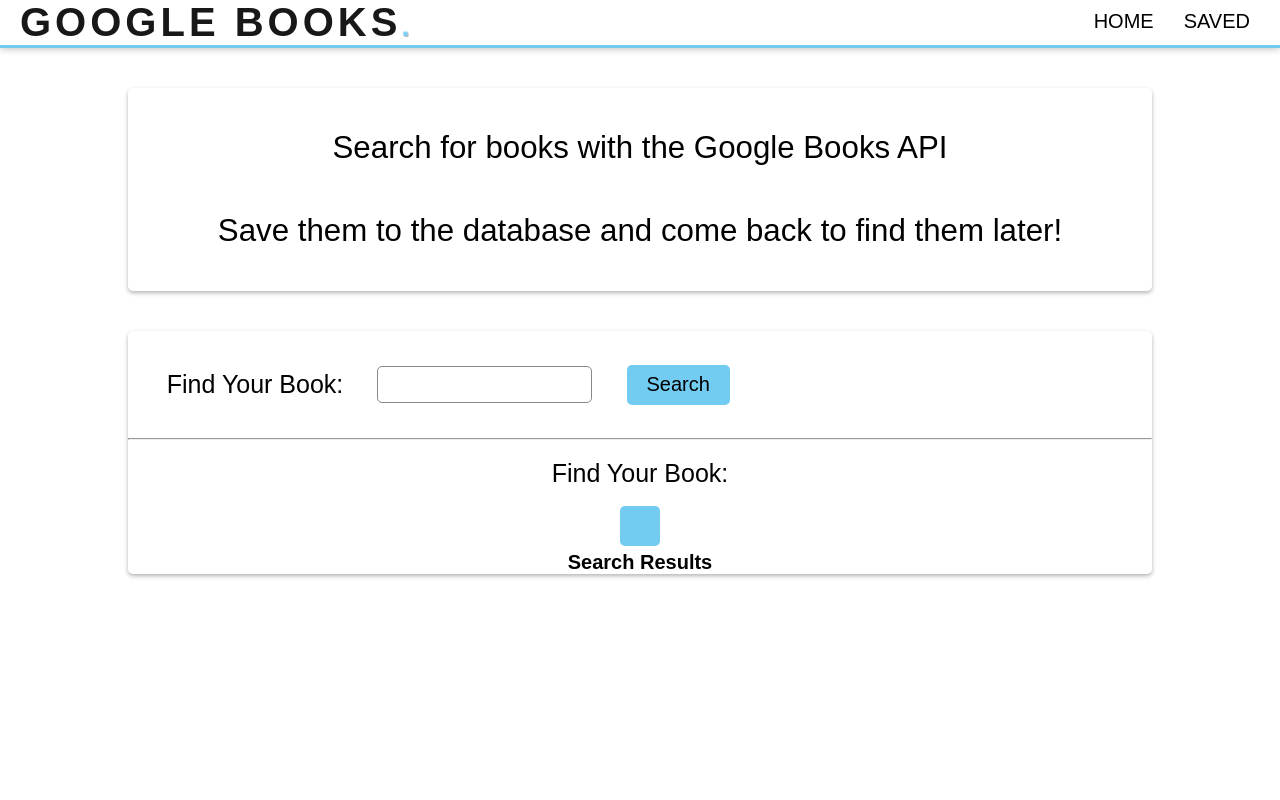
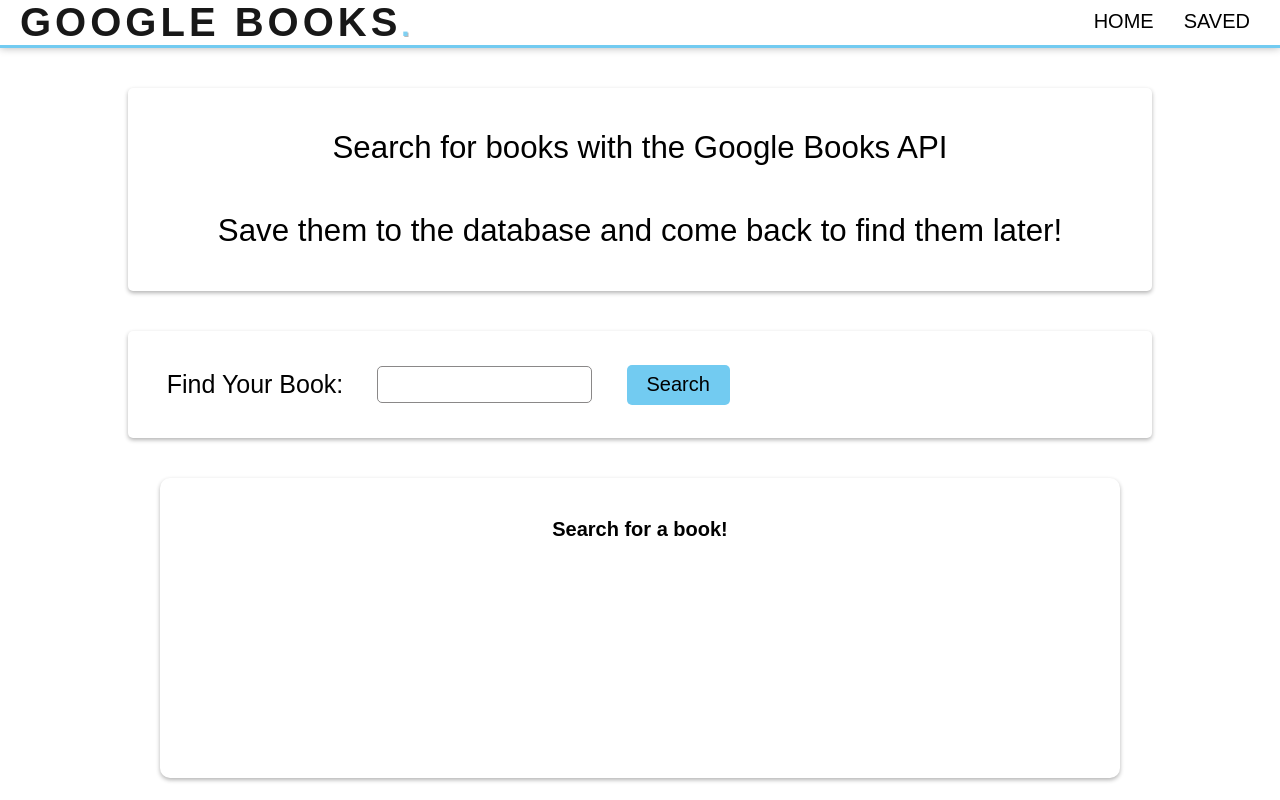
Before and after one commit to jayjscotto/google-books, a React (Create React App) app in the folder client/: page / in a window 1280 px wide. Built offline with nearby package versions, Linux system fonts and the light colour scheme.

Commit message:
google search cards showing

```diff
--- a/client/src/App.css
+++ b/client/src/App.css
@@ -17,7 +17,12 @@
     text-decoration: none;
   }
 
-  li:hover {
-    color: var(--clr-light);
-    cursor: pointer;
-  }
+
+
+  input {
+    border: 1px solid rgb(138, 136, 136);
+    border-radius: 5px;
+    font-size: 0.75em;
+    padding: 0.45em;
+    margin: 1em;
+}
--- /dev/null
+++ b/client/src/Components/BookCard/index.js
@@ -0,0 +1,14 @@
+import React from 'react';
+import './card.css';
+
+const BookCard = ({ children }) => {
+  return (
+    <li>
+      <div className='card'>
+        <div className='card-body'>{children}</div>
+      </div>
+    </li>
+  );
+};
+
+export default BookCard;
--- a/client/src/Components/Nav/index.js
+++ b/client/src/Components/Nav/index.js
@@ -8,10 +8,10 @@
         Google Books<span className="cyan">.</span>
       </h3>
       <ul>
-        <li>
+        <li className="nav-list">
           <a href='/'>Home</a>
         </li>
-        <li>
+        <li className="nav-list">
           <a href='/saved'>Saved</a>
         </li>
       </ul>
--- a/client/src/Components/Nav/nav.css
+++ b/client/src/Components/Nav/nav.css
@@ -17,7 +17,7 @@
   right: 0;
 }
 
-li {
+li.nav-list {
   margin: 0.5em 1.5em 0 0;
   list-style: none;
   text-decoration: none;
--- /dev/null
+++ b/client/src/Containers/Results/index.js
@@ -0,0 +1,8 @@
+import React from 'react';
+import './results.css';
+
+const Results = ({ children }) => {
+  return <ul className='result-list'> {children} </ul>;
+};
+
+export default Results;
--- /dev/null
+++ b/client/src/Containers/Results/results.css
@@ -0,0 +1,12 @@
+.result-list {
+    margin: 0 auto;
+    text-align: center;
+    display: flex;
+    flex-direction: column;
+    min-height: 10%;
+}
+
+li {
+    margin: 0 auto;
+    width: 75%;
+}
--- a/client/src/Containers/Search/index.js
+++ b/client/src/Containers/Search/index.js
@@ -1,21 +1,48 @@
 import React from 'react';
 import Button from '../../Components/Button';
-import SearchResults from '../../Containers/SearchResults';
+import BookCard from '../../Components/BookCard';
+import Results from '../../Containers/Results';
 import './search.css';
 import API from '../../Utils/externalBooks';
 
 class Search extends React.Component {
   state = {
     value: '',
-    searchBooks: []
+    searchedBooks: []
   };
 
   googleSearch = searchTerm => {
+    API.searchGoogleBooks(searchTerm)
+      .then(response => {
+        console.log(response);
+        const searchedBooks = response.data;
+        this.setState({ searchedBooks });
+      })
+      .then(() => this.printBooks());
+    return this.setState({ value: '' });
+  };
 
-    API.searchGoogleBooks(searchTerm).then(response => {
-      console.log(response)
-      this.setState({ searchBooks: response });
+  // componentDidUpdate = () => {
+  //   this.printBooks();
+  // };
+
+  printBooks = () => {
+    if (this.state.searchedBooks.length !== 0) {
+      this.state.searchedBooks.map(book => {
+        return (
+          <BookCard
+            key={book.industryIdentifiers.identifier}
+            title={book.title}
+            authors={book.authors}
+            description={book.description}
+            image={book.imageLinks.smallThumbnail}
+            link={book.canonicalVolumeLink}
+          />
+        );
       });
+    } else {
+      return <h2>Search for a book!</h2>;
+    }
   };
 
   handleChange = e => {
@@ -26,6 +53,7 @@
 
   render() {
     return (
+      <div className='search'>
         <div className='hero'>
           <div className='search-container'>
             <h3 className='hero-text'>Find Your Book:</h3>
@@ -43,16 +71,38 @@
               }}
             />
           </div>
-        <hr />
-        <div className='add-container'>
-          <h3 className='hero-text'>Find Your Book:</h3>
-
-          <Button value={this.value} />
         </div>
-        <SearchResults books={this.state.searchBooks} />
+        <div className='results card'>
+          {this.state.searchedBooks.length !== 0 ? (
+            <Results>
+              {this.state.searchedBooks.map(book => {
+                return (
+                  <BookCard key={book.industryIdentifiers[0].identifier}>
+                    <div className="bookImage"><img src={book.imageLinks.smallThumbnail} alt="book-image"/></div>
+                    <div className='title'>{book.title}</div>
+                    <div className='authors'>{book.authors}</div>
+                    <div className='description'>{book.description}</div>
+                    <a href={book.canonicalVolumeLink}>Check out the book!</a>
+                  </BookCard>
+                );
+              })}
+            </Results>
+          ) : (
+            <h2 className="no-search">Search for a book!</h2>
+          )}
+        </div>
       </div>
     );
   }
 }
 
 export default Search;
+
+// <BookCard
+// key={}
+// title={book.title}
+// authors={book.authors}
+// description={book.description}
+// image={book.imageLinks.smallThumbnail}
+// link=
+// />
--- a/client/src/Containers/Search/search.css
+++ b/client/src/Containers/Search/search.css
@@ -7,10 +7,16 @@
     padding: 1em;
 }
 
-input {
-    border: 1px solid rgb(138, 136, 136);
-    border-radius: 5px;
-    font-size: 0.75em;
-    padding: 0.45em;
-    margin: 1em;
+.results {
+    margin: 0 auto;
+    width: 75%;
 }
+
+.no-search {
+    padding-top: 2em;
+}
+
+
+.results {
+    min-height: 300px;
+}
--- a/client/src/Containers/SearchResults/index.js
+++ /dev/null
@@ -1,12 +0,0 @@
-import React from 'react';
-
-
-class SearchResults extends React.Component {
-    render() {
-        return (
-            <h1>Search Results</h1>
-        )
-    }
-}
-
-export default SearchResults;
```
Also changed, not shown: client/src/Components/Card/index.js (deleted, +0 -15 lines), client/src/Components/BookCard/card.css (renamed from client/src/Components/Card/card.css), client/src/Containers/SearchResults/results.css (deleted), 1 other file (tests, documents, lock files or other folders). Lines whose indentation alone changed are shown as unchanged.
